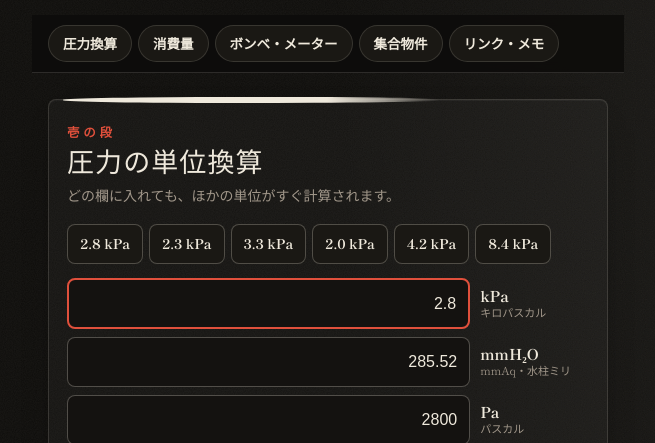
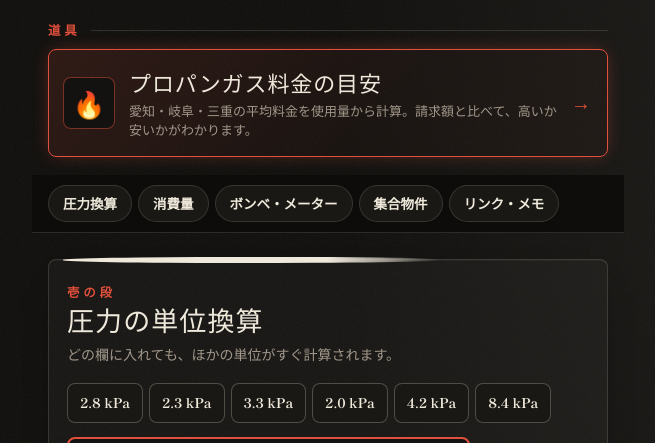
Before and after one commit to Novalis-lab/novalis-lab.github.io, a plain HTML site: page secret/index.html in a window 1280 px wide. Shown: the part 356-799 px from the top of the page, without its empty margins (312-967 px from the left). Drawn offline with Linux system fonts and the light colour scheme; a web font is replaced by a local one.

Commit message:
ガス屋のためのページ：「プロパンガス料金の目安」を、上部の「道具」欄に大きなカードで置く（リンク集の小さなリンクから移動）
Co-Authored-By: Claude Opus 5.5 <noreply@anthropic.com>

```diff
--- a/secret/index.html
+++ b/secret/index.html
@@ -141,6 +141,19 @@ details.consts[open]{padding-bottom:14px}
 .empty{padding:12px 2px;color:var(--dim);font-size:14px}
 .saved{font-size:12px;color:var(--sub);text-align:right;margin-top:4px;min-height:1em}
 
+.tools{margin-top:22px}
+.tools-label{display:flex;align-items:center;gap:10px;margin:0 0 8px;font-size:12.5px;font-weight:700;letter-spacing:.3em;color:var(--shu)}
+.tools-label::after{content:"";flex:1;height:1px;background:var(--line)}
+.tool{position:relative;display:flex;align-items:center;gap:14px;padding:16px 16px 16px 14px;border:1.5px solid var(--shu);border-radius:var(--radius,8px);
+  background:linear-gradient(135deg,rgba(var(--shu-rgb),.14),rgba(var(--shu-rgb),.03) 60%);color:var(--ink);text-decoration:none;
+  box-shadow:0 0 18px -4px rgba(var(--shu-rgb),.45);transition:transform .15s,box-shadow .2s}
+.tool:hover,.tool:focus-visible{box-shadow:0 0 26px -2px rgba(var(--shu-rgb),.7)}
+.tool:active{transform:scale(.98)}
+.tool-icon{flex:0 0 52px;height:52px;display:grid;place-items:center;font-size:26px;border-radius:var(--radius,8px);background:var(--field);border:1px solid rgba(var(--shu-rgb),.5)}
+.tool-text{flex:1;min-width:0;line-height:1.5}
+.tool-text b{display:block;font-family:var(--brush);font-weight:400;font-size:22px;letter-spacing:.04em}
+.tool-text span{display:block;margin-top:2px;font-size:13px;color:var(--sub)}
+.tool-go{flex:0 0 auto;font-family:var(--font-en);font-size:20px;color:var(--shu)}
 .back-top{position:relative;display:flex;align-items:center;justify-content:center;gap:12px;margin:28px auto 0;max-width:340px;min-height:58px;padding:0 22px;
   border-radius:var(--radius,8px);background:var(--shu);color:#140806;font-weight:700;font-size:16.5px;letter-spacing:.08em;text-decoration:none;overflow:hidden;isolation:isolate;
   box-shadow:0 0 18px 2px rgba(var(--shu-rgb),.45),0 0 44px 6px rgba(var(--shu-rgb),.18)}
@@ -170,6 +183,19 @@ footer{margin-top:32px;padding:16px;border:1px solid var(--line);border-radius:v
     <h1><span class="u-line">ガス屋</span>のための<br>ページ<span class="seal" aria-hidden="true">瓦斯<br>之印</span></h1>
     <p class="lead">LPガス（プロパン）の現場で使う換算と目安の計算をまとめました。入力した値はこの端末に自動で保存され、どこにも送信しません。</p>
   </header>
+
+  <!-- ========== 道具（ガス屋向けのツール） ========== -->
+  <section class="tools" id="tools" aria-labelledby="tools-label">
+    <p class="tools-label" id="tools-label">道具</p>
+    <a class="tool" href="https://novalis-lab.github.io/lpgas-price/">
+      <span class="tool-icon" aria-hidden="true">🔥</span>
+      <span class="tool-text">
+        <b>プロパンガス料金の目安</b>
+        <span>愛知・岐阜・三重の平均料金を使用量から計算。請求額と比べて、高いか安いかがわかります。</span>
+      </span>
+      <span class="tool-go" aria-hidden="true">→</span>
+    </a>
+  </section>
 
   <nav class="jump" aria-label="目次">
     <a href="#pressure">圧力換算</a><a href="#consume">消費量</a><a href="#cylinder">ボンベ・メーター</a><a href="#multi">集合物件</a><a href="#links">リンク・メモ</a>
@@ -286,10 +312,6 @@ footer{margin-top:32px;padding:16px;border:1px solid var(--line);border-radius:v
         <div class="fld"><label class="f" for="l-url">URL</label><input id="l-url" type="url" inputmode="url" autocapitalize="off" placeholder="https://"></div>
       </div>
       <button class="btn fill wide" type="button" id="l-add">リンクを追加</button>
-      <h3>ツール</h3>
-      <ul class="links">
-        <li><a href="https://novalis-lab.github.io/lpgas-price/">プロパンガス料金の目安<small>愛知・岐阜・三重の平均料金と請求額を比べる</small></a></li>
-      </ul>
       <h3>メモ</h3>
       <textarea id="memo" placeholder="現場のメモ・電話番号・覚えておきたい数値など"></textarea>
       <p class="saved" id="memo-saved"></p>
```
